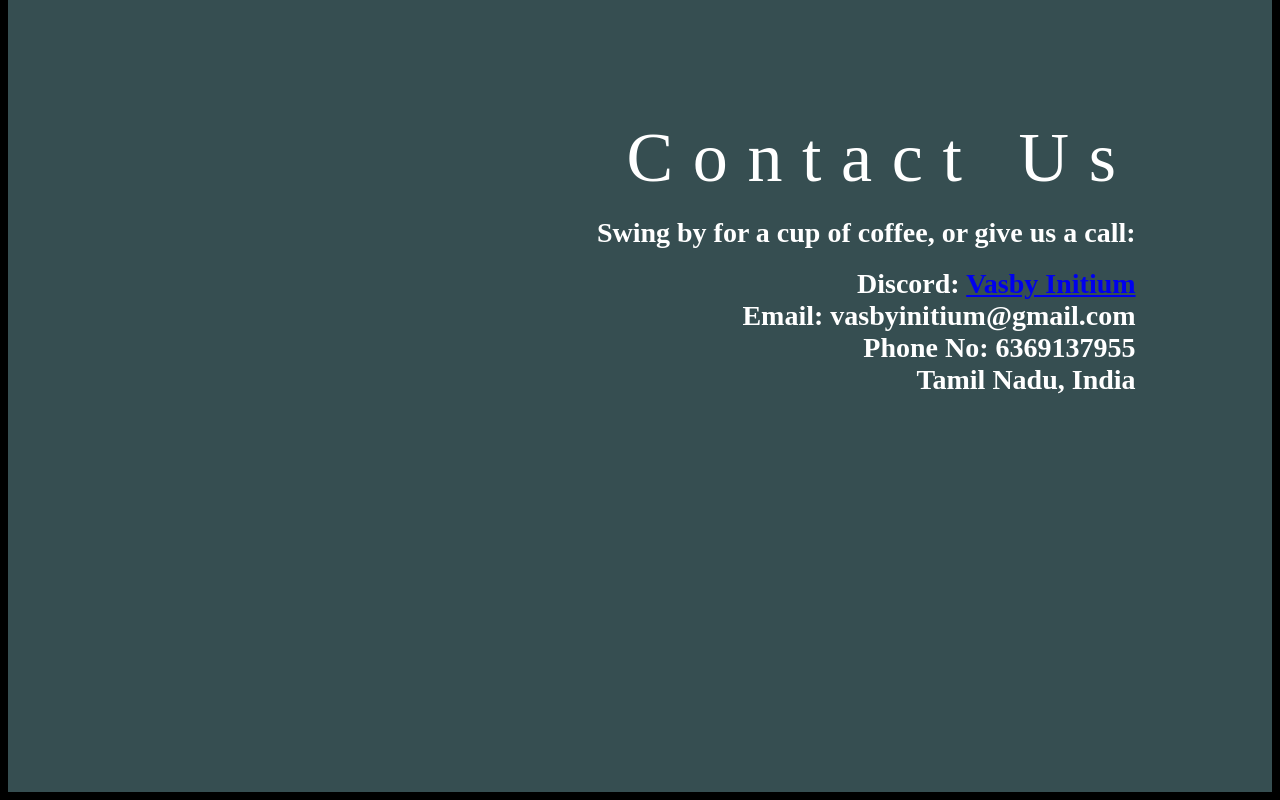
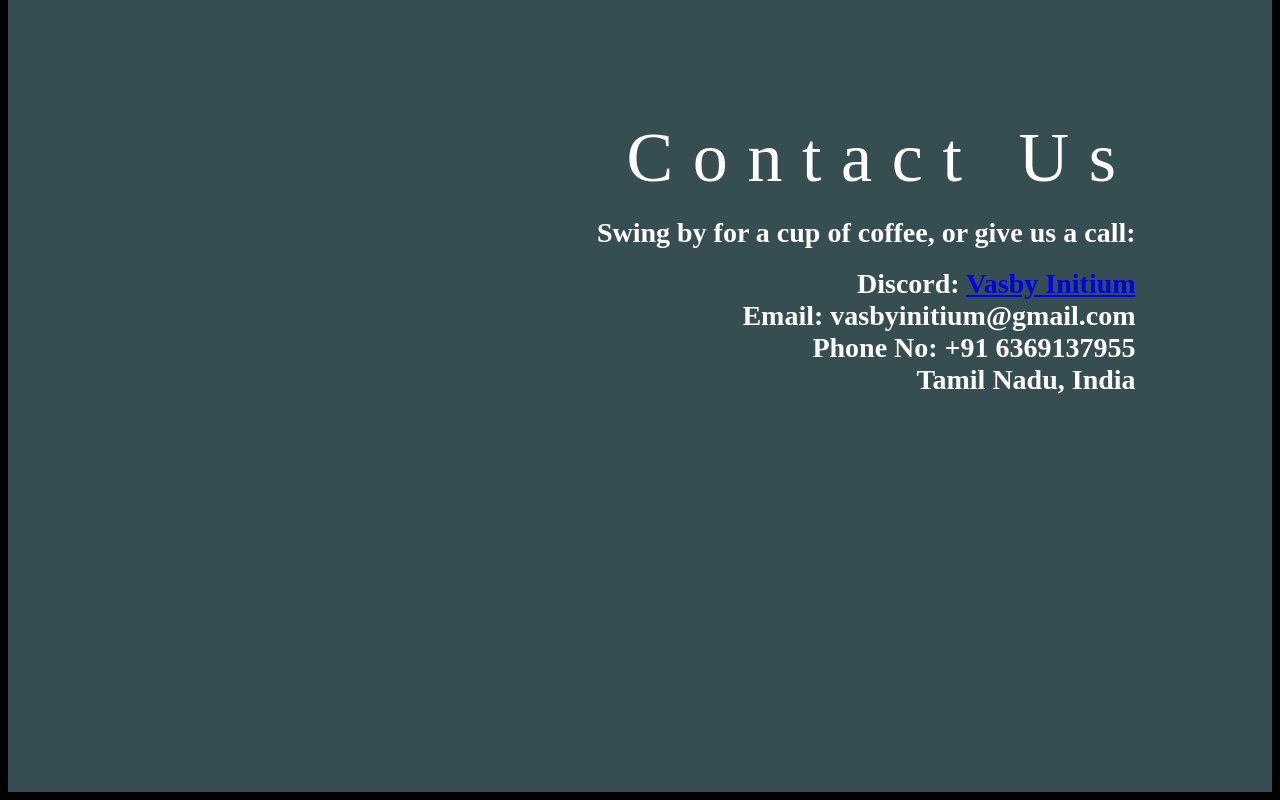
Before and after one commit to Vasby/Vasby, a plain HTML site: page index.htm in a window 1280 px wide. Shown: the part 3306-4106 px from the top of the page. Drawn offline with Linux system fonts and the light colour scheme; a web font is replaced by a local one.

Commit message:
Update index.htm

```diff
--- a/index.htm
+++ b/index.htm
@@ -145,7 +145,7 @@
                     <div style="text-align:right">
                         <div id="contact">Contact Us</div>
                         <h1>Swing by for a cup of coffee, or give us a call:</h1>
-                        <h1>Discord: <a href="https://discord.gg/G8CYpM5a2M" target="_blank">Vasby Initium</a><br/>Email: vasbyinitium@gmail.com <br/> Phone No: 6369137955 <br/>Tamil Nadu, India</h1>
+                        <h1>Discord: <a href="https://discord.gg/G8CYpM5a2M" target="_blank">Vasby Initium</a><br/>Email: vasbyinitium@gmail.com <br/> Phone No: +91 6369137955 <br/>Tamil Nadu, India</h1>
                     </div>
                 </div>
             </footer>
```
